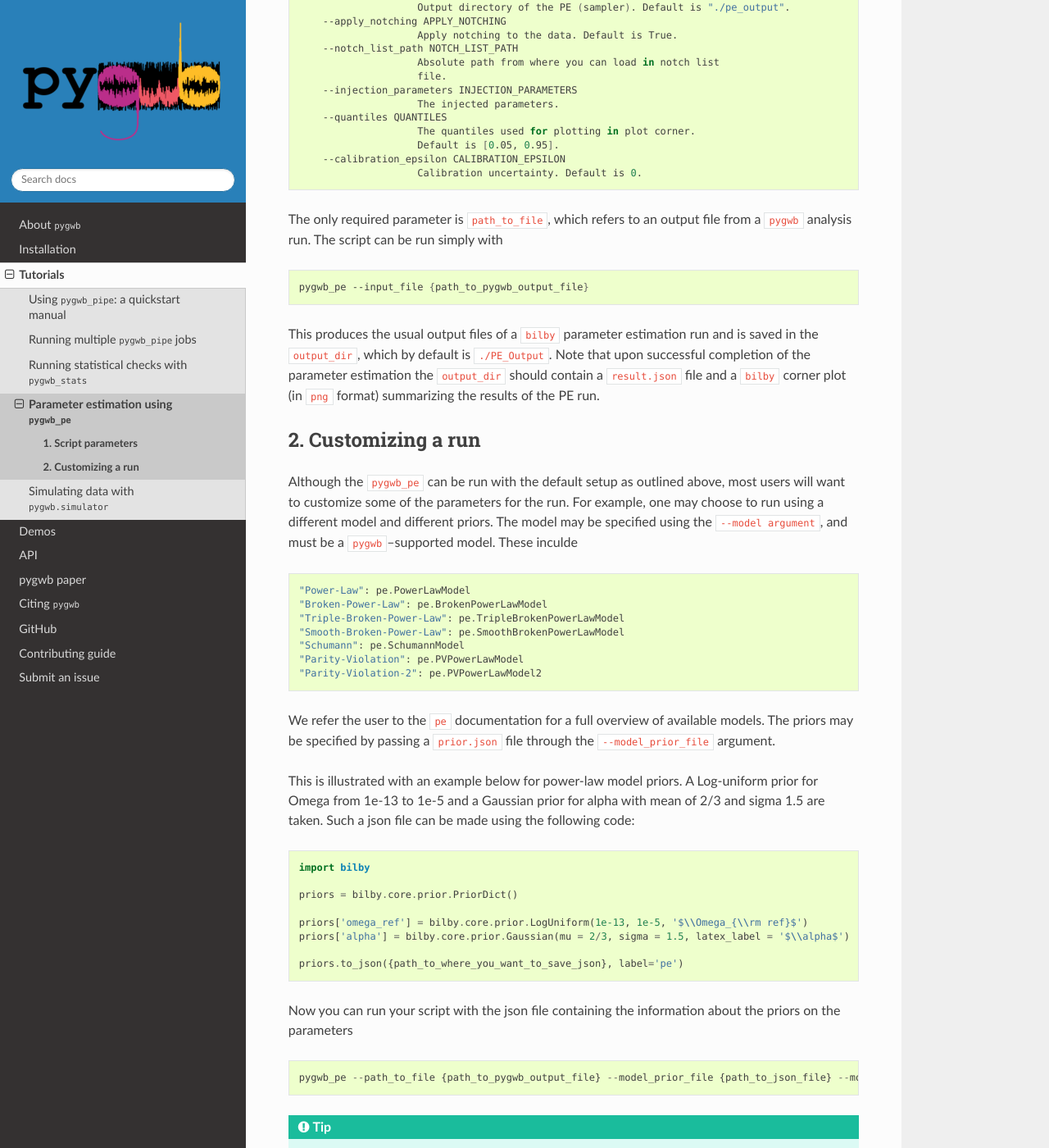
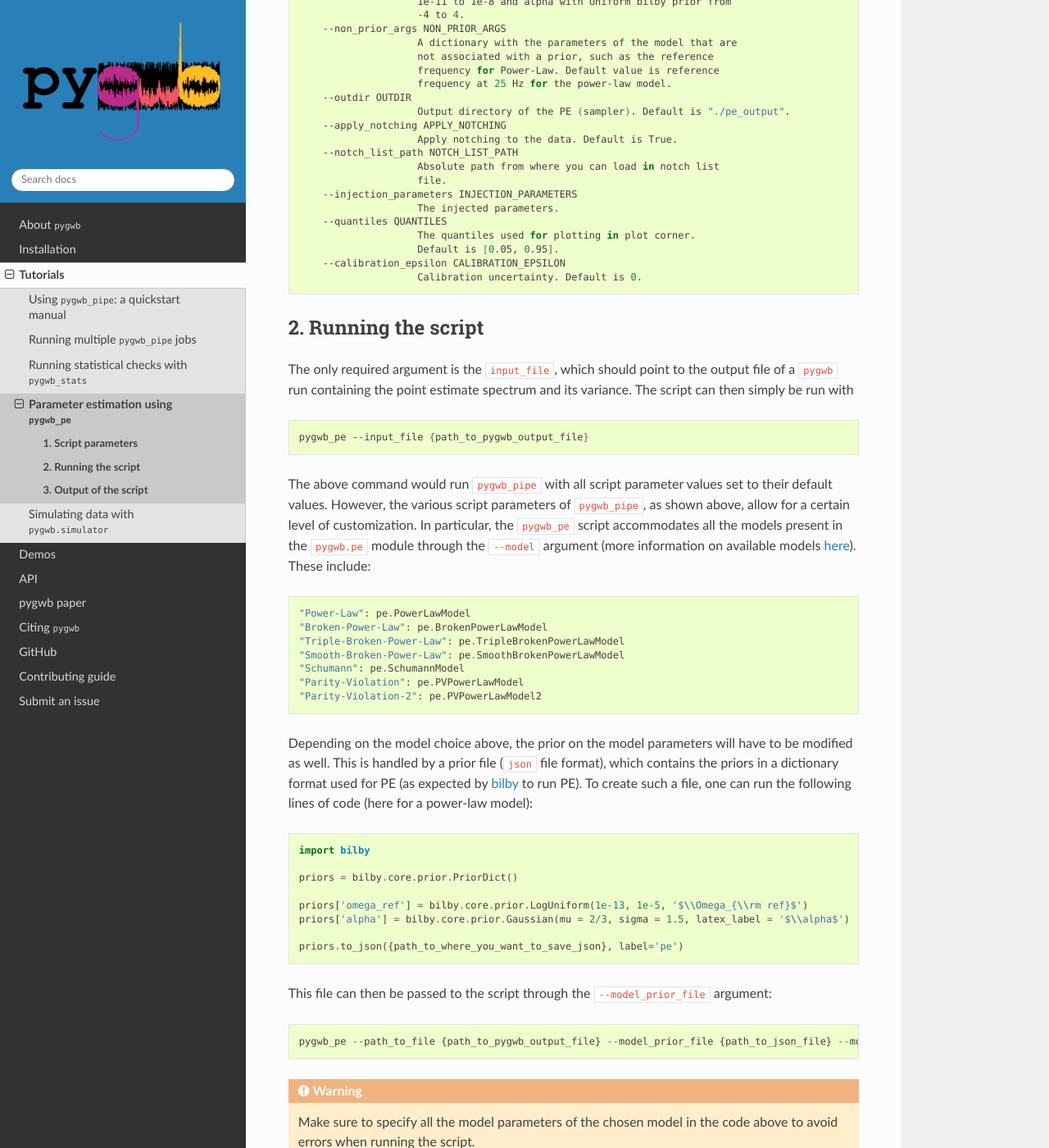
Before and after one commit to a-renzini/pygwb, a Sphinx documentation site: the page built from docs/pe.rst, in a window 1280 px wide and 1400 px high, scrolled down 1368 px. Shown: the whole window at 82% size. Built offline with Sphinx 7.4.7 and the Read the Docs theme 2.0.0, drawn with Linux system fonts in a browser that asks for light colours; pages that are not in the unit, such as notebooks, are missing from menus; the version number could not be read and is left out; some of the changed text lies outside the part shown.

Commit message:
Finishing pywgb PE tutorial page

```diff
--- a/docs/about.rst
+++ b/docs/about.rst
@@ -14,3 +14,5 @@
 Due to the considerable amount of data to analyze, and the vast panorama of GWB models to test, the detection and characterization of a GWB requires a community effort. Furthermore, data handling and model building entail a number of different choices, depending on specific analysis purposes. This exemplifies the need for an accessible, flexible, and user-friendly open-source codebase: `pygwb`.
 
 The `pygwb` package is class-based and modular to facilitate the evolution of the code and to increase flexibility of the analysis pipeline. The advantage of the Python language lies in rapid code execution, while maintaining a certain level of user-friendliness, which results in a shallow learning curve and will encourage future contributions to the code from the whole GW community.
+
+For additional information about the package, we refer the reader to the `pygwb paper <https://arxiv.org/pdf/2303.15696.pdf>`_.
--- a/docs/pe.rst
+++ b/docs/pe.rst
@@ -15,13 +15,15 @@
 by ``pygwb``.
 
 The ``pygwb`` package comes with a script, ``pygwb_pe``, which wraps the ``pygwb.pe`` module. In this tutorial, we show how to
-use this script and escribe the basic functionalities. However, we show some additional features of the model in one of the demos,
+use this script and describe the basic functionalities. In addition, we show some advanced features of the module in one of the `demos <run_pe.html>`_,
 to illustrate the customizability of the module.
 
 .. tip::
 
-    Make sure to have a look at the ``pygwb.pe`` `module page <api/pygwb.pe.html>`_ before going through the tutorial for additional information.
+    Make sure to also have a look at the ``pygwb.pe`` `module page <api/pygwb.pe.html>`_ before going through the tutorial for additional information.
 
+.. note::
+    The ``pygwb.pe`` module is based on the ``bilby`` package. For more information, we refer the reader to the documentation of the ``bilby`` package `here <https://lscsoft.docs.ligo.org/bilby/index.html>`_.
 
 **1. Script parameters**
 ========================
@@ -75,23 +77,19 @@
         --calibration_epsilon CALIBRATION_EPSILON
                         Calibration uncertainty. Default is 0.
 
-The only required parameter is ``path_to_file``, which refers to an output file from a ``pygwb`` analysis run. The script can be run simply with
+**2. Running the script**
+=========================
+
+The only required argument is the ``input_file``, which should point to the output file of a ``pygwb`` run containing the point estimate spectrum and its variance.
+The script can then simply be run with
 
 .. code-block:: shell
 
     pygwb_pe --input_file {path_to_pygwb_output_file}
 
-This produces the usual output files of a ``bilby`` parameter estimation run and is saved in the ``output_dir``, which by default is ``./PE_Output``.
-Note that upon successful completion of the parameter estimation the ``output_dir`` should contain a ``result.json`` file and a ``bilby`` corner plot
-(in ``png`` format) summarizing the results of the PE run.
-
-**2. Customizing a run**
-========================
-
-Although the ``pygwb_pe`` can be run with the default setup as outlined above,
-most users will want to customize some of the parameters for the run. For example, one may choose to run using a different model and different priors.
-The model may be specified using the ``--model argument``, and must be a ``pygwb``--supported model.
-These inculde
+The above command would run ``pygwb_pipe`` with all script parameter values set to their default values. However, the various script parameters of ``pygwb_pipe``,
+as shown above, allow for a certain level of customization. In particular, the ``pygwb_pe`` script accommodates all the models present in the ``pygwb.pe`` module through the
+``--model`` argument (more information on available models `here <api/pygwb.pe.html>`_). These include:
 
 .. code-block:: python
 
@@ -103,12 +101,9 @@
         "Parity-Violation": pe.PVPowerLawModel
         "Parity-Violation-2": pe.PVPowerLawModel2
 
-We refer the user to the ``pe`` documentation for a full overview of available models.
-The priors may be specified by passing a ``prior.json`` file through the ``--model_prior_file`` argument.
-
-This is illustrated with an example below for power-law model priors. A Log-uniform prior for Omega from
-1e-13 to 1e-5 and a Gaussian prior for alpha with mean of 2/3 and sigma 1.5 are taken. Such a json file
-can be made using the following code:
+Depending on the model choice above, the prior on the model parameters will have to be modified as well. This is handled by a prior file (``json`` file format),
+which contains the priors in a dictionary format used for PE (as expected by `bilby <https://lscsoft.docs.ligo.org/bilby/prior.html>`_ to run PE). To create such a file,
+one can run the following lines of code (here for a power-law model):
 
 .. code-block:: python
 
@@ -121,12 +116,43 @@
 
     priors.to_json({path_to_where_you_want_to_save_json}, label='pe')
 
-Now you can run your script with the json file containing the information about the priors on the parameters
+This file can then be passed to the script through the ``--model_prior_file`` argument:
 
 .. code-block:: python
 
-    pygwb_pe --path_to_file {path_to_pygwb_output_file} --model_prior_file {path_to_json_file} --model {model_you_want_to_examine}
+    pygwb_pe --path_to_file {path_to_pygwb_output_file} --model_prior_file {path_to_json_file} --model {chosenn_model}
+
+.. warning::
+    Make sure to specify all the model parameters of the chosen model in the code above to avoid errors when running the script.
+
+.. tip::
+    For more information about the model parameters, see the relevant API documentation `PE pages <api/pygwb.pe.html>`_. Additional information about ``bilby`` priors can be found
+    `here <https://lscsoft.docs.ligo.org/bilby/prior.html>`_.
+
+Other script arguments allow for further customization of the PE run. For example, a notch list can be passed through the ``--notch_list_path`` to exclude specific
+frequency bins from the analysis. For more information on notching, we refer the reader to the `notch module <api/pygwb.notch.html>`_ API page.
+
+**3. Output of the script**
+===========================
+
+The ``pygwb_pe`` script produces the usual output files of a ``bilby`` PE run and is saved in the ``--output_dir`` passed when running the script from
+the command line (defaults to ``./pe_output``). This directory should contain a ``result.json`` file and a so-called corner plot (or posterior plot),
+in ``png`` format, summarizing the results of the PE run. For examples of these corner plots and additional information on the output, we refer the
+reader to the `bilby documentation <https://lscsoft.docs.ligo.org/bilby/bilby-output.html>`_.
+
+Note that the output of the ``pygwb_pe`` script can be read in with dedicated ``bilby`` methods. For example, one can load a PE result as follows:
+
+.. code-block:: python
+
+    result = bilby.core.result.Result.from_json("my_file.json")
+
+For additional information about the ``bilby.core.result`` object and its functionalities, we refer the reader to the
+`documentation of the class <https://lscsoft.docs.ligo.org/bilby/api/bilby.core.result.Result.html#bilby.core.result.Result>`_.
 
 .. tip::
     Feeling overwhelmed by this tutorial? Make sure to have a look at the ``pygwb.pe`` `module page <api/pygwb.pe.html>`_ for additional information
     about the methods of the module.
+
+.. seealso::
+
+    For more information about how to customize your PE runs, make sure to check out the `PE demo <run_pe.html>`_.
```
